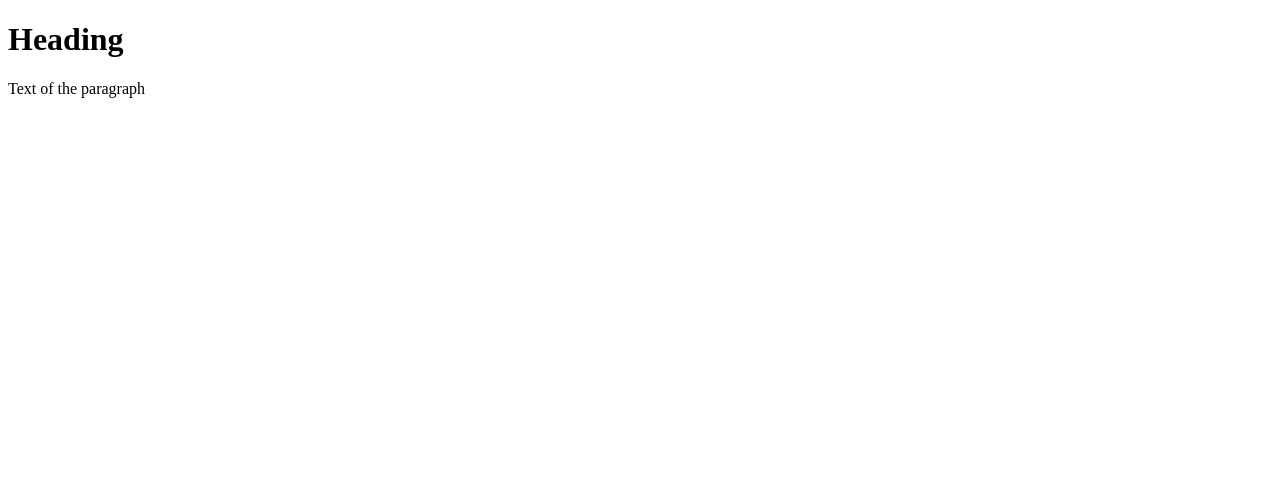
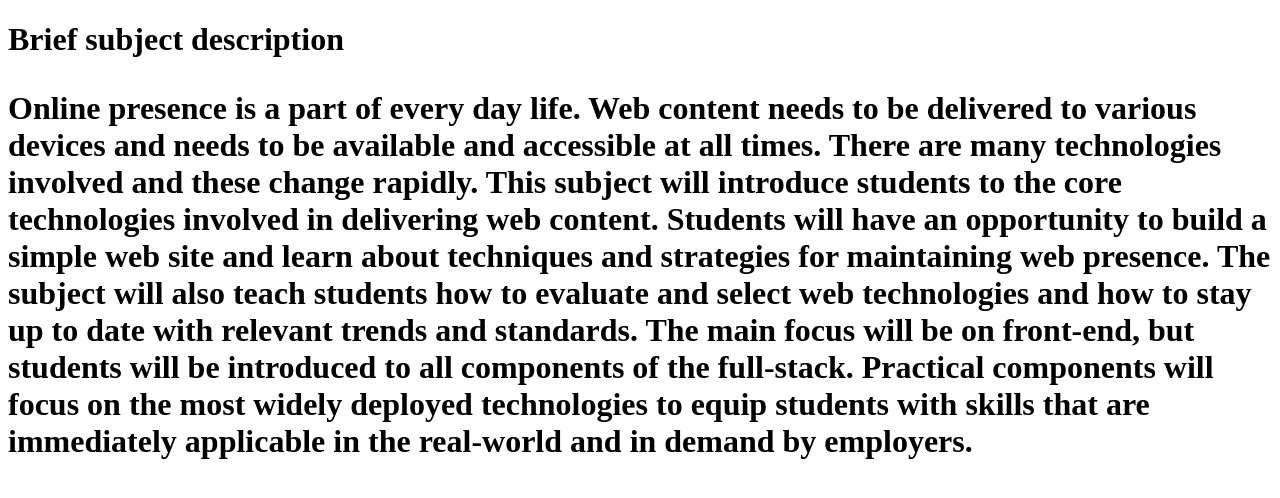
Before and after one commit to sujinashrestha/trivial-site, a plain HTML site: page index.html in a window 1280 px wide. Drawn offline with Linux system fonts and the light colour scheme.

Commit message:
Replaced title and paragraph text Text was copied from moodle example

```diff
--- a/index.html
+++ b/index.html
@@ -5,7 +5,17 @@
  <title>Document</title>
  </head>
  <body>
-     <h1>Heading</h1>
-     <p>Text of the paragraph</p>
+     <h1> Brief subject description
+<p>Online presence is a part of every day life. Web content needs to be delivered to various
+devices and needs to be available and accessible at all times. There are many technologies
+involved and these change rapidly. This subject will introduce students to the core
+technologies involved in delivering web content. Students will have an opportunity to
+build a simple web site and learn about techniques and strategies for maintaining web
+presence. The subject will also teach students how to evaluate and select web technologies
+and how to stay up to date with relevant trends and standards. The main focus will be on
+front-end, but students will be introduced to all components of the full-stack. Practical
+components will focus on the most widely deployed technologies to equip students with
+skills that are immediately applicable in the real-world and in demand by employers.
+</p>
  </body>
 </html>
```
